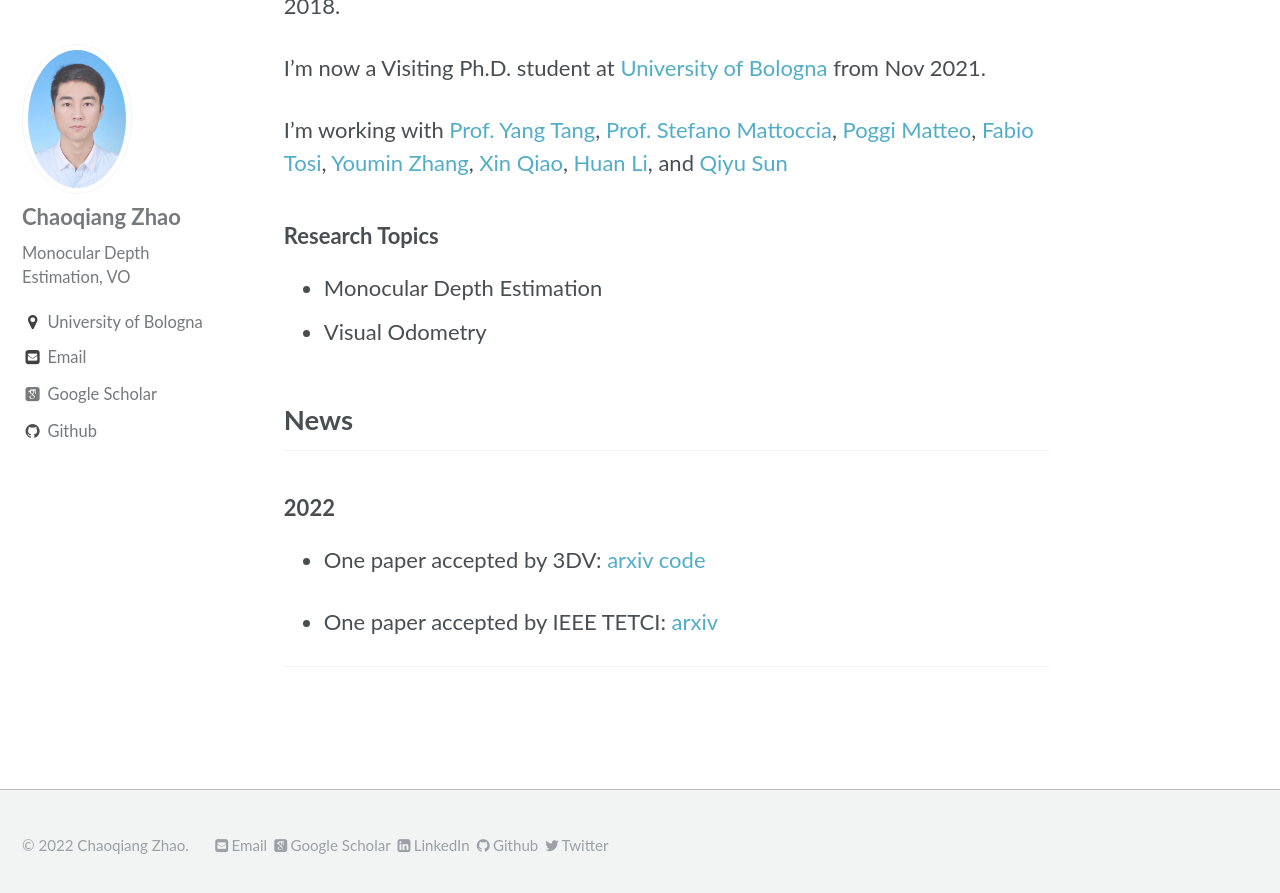
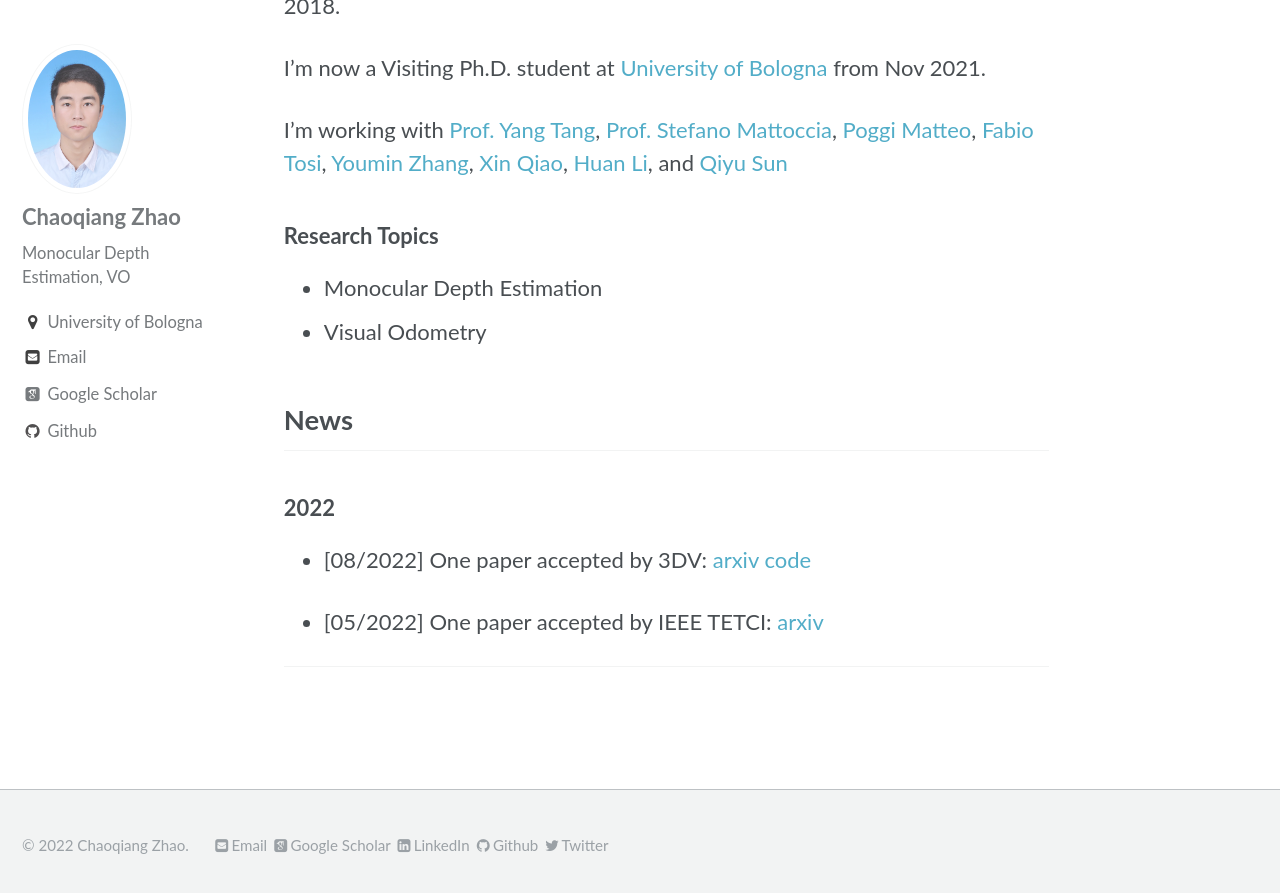
Before and after one commit to zxcqlf/zxcqlf.github.io, a Jekyll site: the page built from _pages/home.md, in a window 1280 px wide and 900 px high, scrolled down 999 px. Shown: the top 893 px of the window. Built offline with Jekyll 4.4.1, drawn with Linux system fonts in a browser that asks for light colours; some web fonts are replaced.

Commit message:
Update home.md

```diff
--- a/_pages/home.md
+++ b/_pages/home.md
@@ -34,8 +34,8 @@ I'm working with [Prof. Yang Tang](http://www.ytangecust.com/), [Prof. Stefano M
 
 
 
-* One paper accepted by 3DV: [arxiv](https://arxiv.org/abs/2208.03543) [code](https://github.com/zxcqlf/MonoViT)
+* [08/2022] One paper accepted by 3DV: [arxiv](https://arxiv.org/abs/2208.03543) [code](https://github.com/zxcqlf/MonoViT)
 
-* One paper accepted by IEEE TETCI: [arxiv](https://arxiv.org/pdf/2107.13137.pdf)
+* [05/2022] One paper accepted by IEEE TETCI: [arxiv](https://arxiv.org/pdf/2107.13137.pdf)
 
 ---
```
